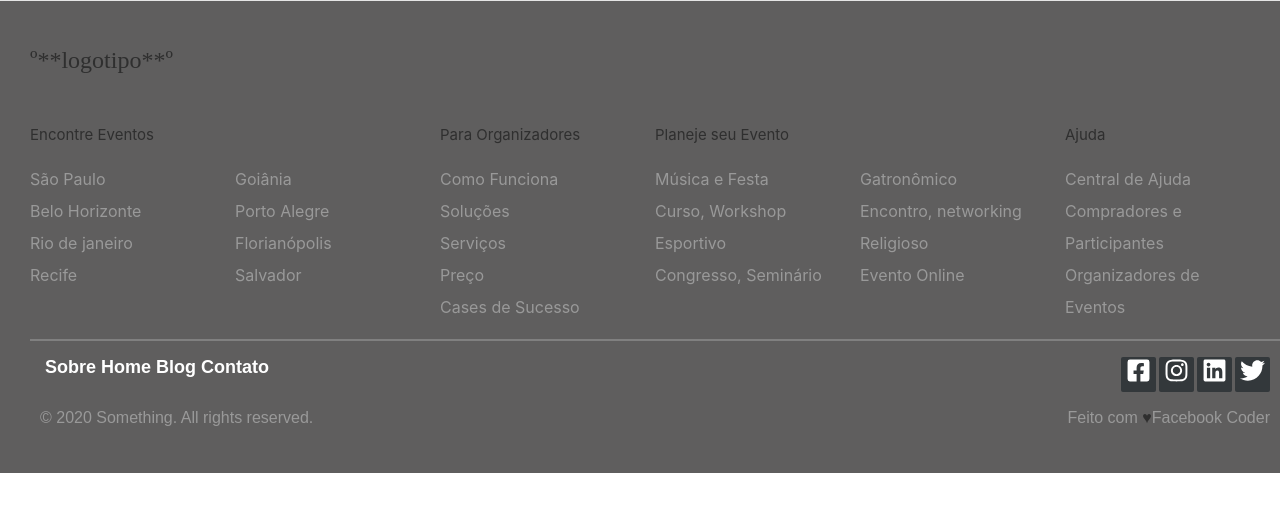
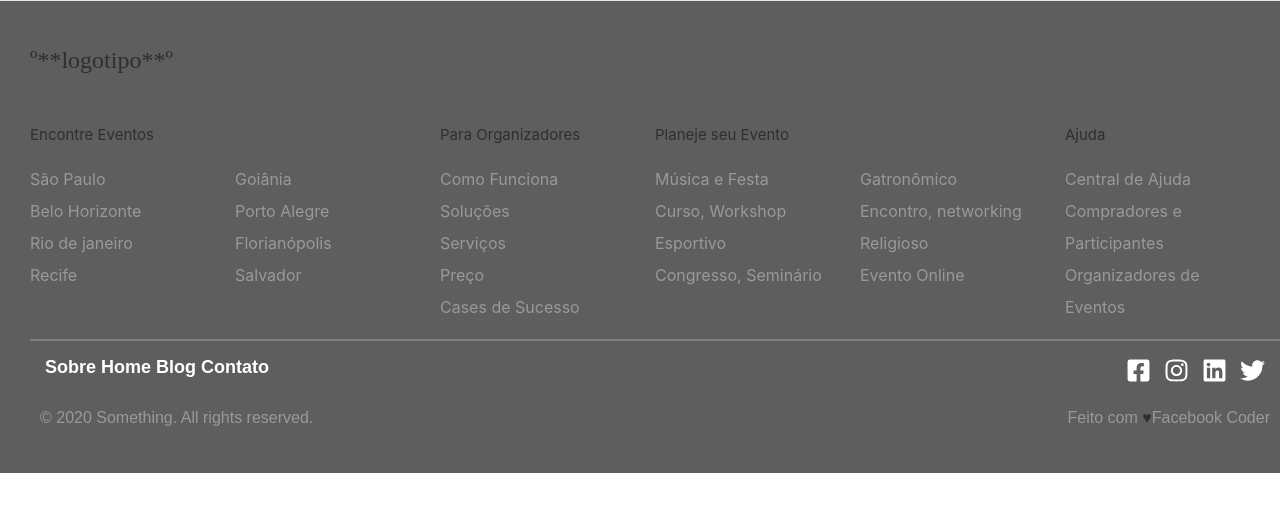
Before and after one commit to lvilelas/PI-estacao-hack, a React (Create React App) app: page / in a window 1280 px wide. Shown: the top 512 px of the page. Built offline with nearby package versions, Linux system fonts and the light colour scheme.

Commit message:
Correção background icones

```diff
--- a/src/components/footer/footer.css
+++ b/src/components/footer/footer.css
@@ -150,7 +150,7 @@
   display: inline-block;
   width: 35px;
   height: 35px;
-  background-color: #33383b;
+  background-color:transparent;
   border-radius: 2px;
   font-size: 25px;
   color: #ffffff;
```
Also changed, not shown: 1 other file (tests, documents, lock files or other folders).
